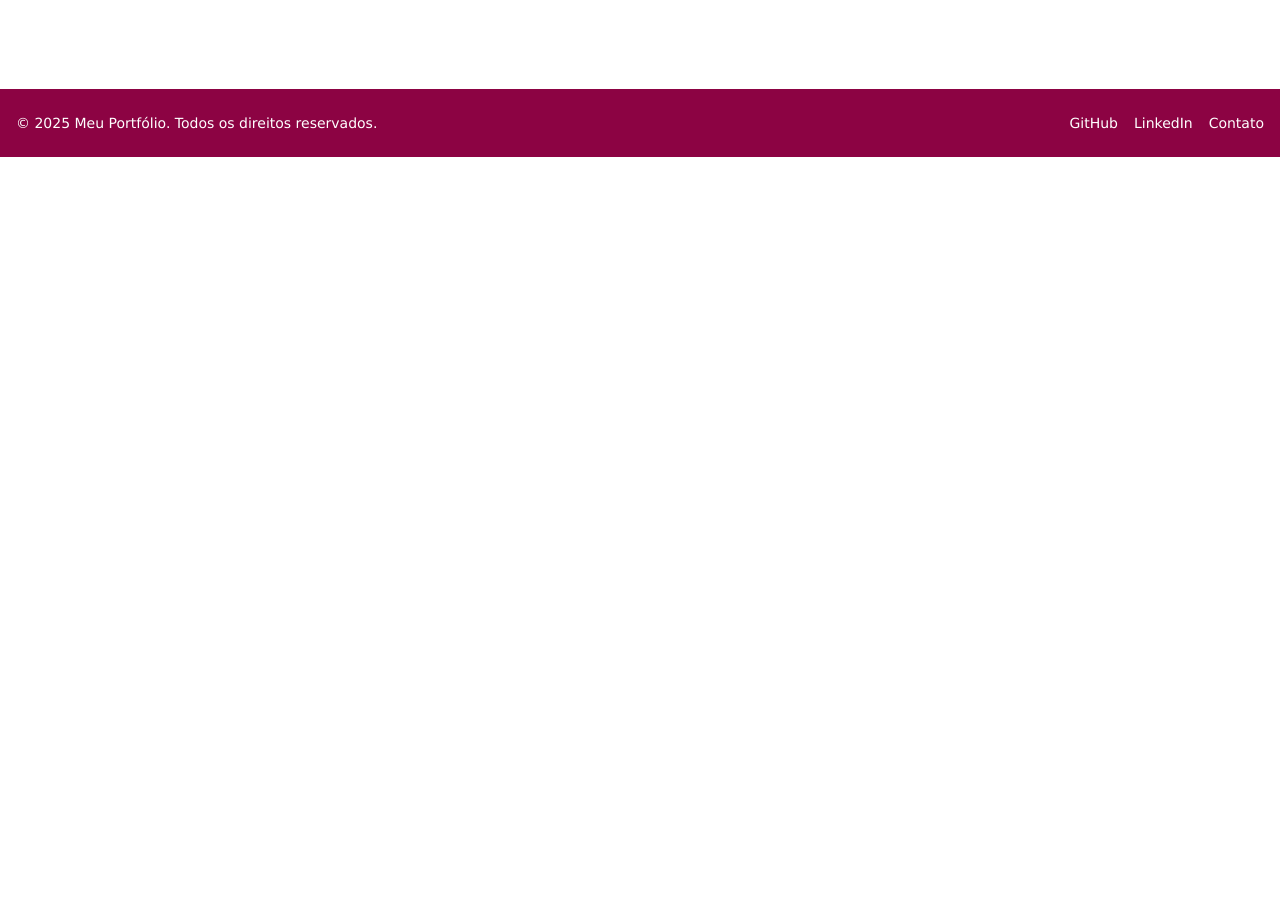
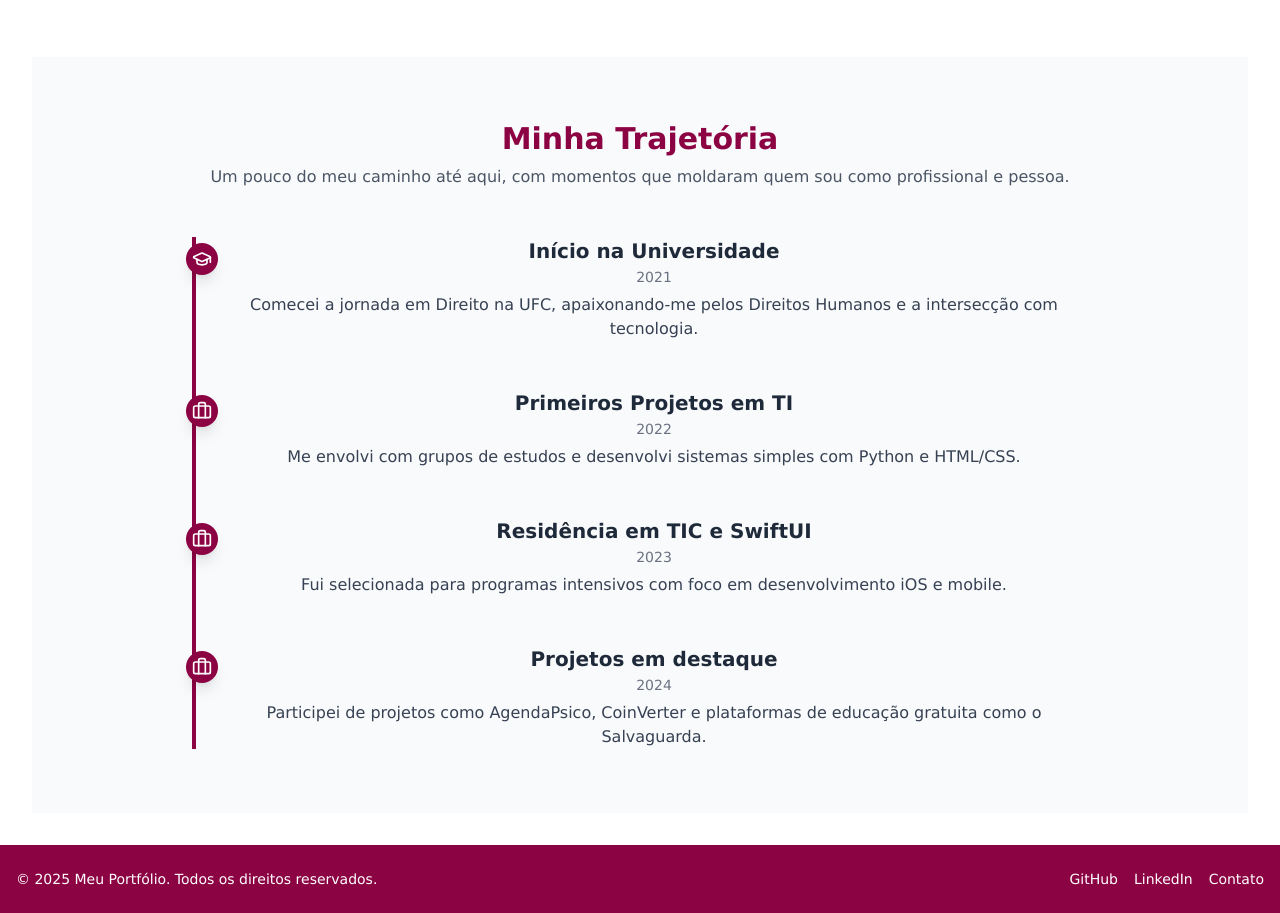
Before and after one commit to resenhandodirei/PortlariART_React-Next.js, a Next.js app: page /screens/about in a window 1280 px wide. Shown: the part 1140-2053 px from the top of the page. Before the commit the page ends 1297 px from the top, so only its background shows below. Built offline with nearby package versions, Linux system fonts and the light colour scheme.

Commit message:
feat: componente de timeline feito

```diff
--- /dev/null
+++ b/src/app/components/Timeline.tsx
@@ -0,0 +1,71 @@
+'use client'
+
+import { useEffect, useState } from 'react'
+import { motion } from 'framer-motion'
+import { Briefcase, GraduationCap } from 'lucide-react'
+
+const eventos = [
+  {
+    ano: '2021',
+    titulo: 'Início na Universidade',
+    descricao: 'Comecei a jornada em Direito na UFC, apaixonando-me pelos Direitos Humanos e a intersecção com tecnologia.',
+    icone: <GraduationCap className="w-5 h-5 text-white" />,
+  },
+  {
+    ano: '2022',
+    titulo: 'Primeiros Projetos em TI',
+    descricao: 'Me envolvi com grupos de estudos e desenvolvi sistemas simples com Python e HTML/CSS.',
+    icone: <Briefcase className="w-5 h-5 text-white" />,
+  },
+  {
+    ano: '2023',
+    titulo: 'Residência em TIC e SwiftUI',
+    descricao: 'Fui selecionada para programas intensivos com foco em desenvolvimento iOS e mobile.',
+    icone: <Briefcase className="w-5 h-5 text-white" />,
+  },
+  {
+    ano: '2024',
+    titulo: 'Projetos em destaque',
+    descricao: 'Participei de projetos como AgendaPsico, CoinVerter e plataformas de educação gratuita como o Salvaguarda.',
+    icone: <Briefcase className="w-5 h-5 text-white" />,
+  },
+]
+
+export default function Timeline() {
+  const [mostrar, setMostrar] = useState(false)
+
+  useEffect(() => {
+    setMostrar(true)
+  }, [])
+
+  return (
+    <section className="py-16 px-6 bg-gray-50" id="trajetoria">
+      <div className="max-w-4xl mx-auto text-center">
+        <h2 className="text-3xl font-semibold text-[#8C0343] mb-2">Minha Trajetória</h2>
+        <p className="text-gray-600 mb-12">
+          Um pouco do meu caminho até aqui, com momentos que moldaram quem sou como profissional e pessoa.
+        </p>
+
+        <div className="relative border-l-4 border-[#8C0343] pl-6 space-y-12">
+          {mostrar &&
+            eventos.map((evento, index) => (
+              <motion.div
+                key={index}
+                className="relative"
+                initial={{ opacity: 0, x: -40 }}
+                animate={{ opacity: 1, x: 0 }}
+                transition={{ duration: 0.5, delay: index * 0.2 }}
+              >
+                <div className="absolute -left-[34px] top-1.5 w-8 h-8 bg-[#8C0343] rounded-full flex items-center justify-center shadow-lg">
+                  {evento.icone}
+                </div>
+                <h3 className="text-xl font-bold text-gray-800">{evento.titulo}</h3>
+                <span className="text-sm text-gray-500">{evento.ano}</span>
+                <p className="text-gray-700 mt-1">{evento.descricao}</p>
+              </motion.div>
+            ))}
+        </div>
+      </div>
+    </section>
+  )
+}
--- a/src/app/screens/about/About.tsx
+++ b/src/app/screens/about/About.tsx
@@ -1,5 +1,6 @@
 import HeaderAbout from "../../components/HeaderAbout";
 import BioDetalhada from "@/app/components/BioDetalhada";
+import Timeline from "@/app/components/Timeline";
 
 import React from "react";
 
@@ -8,6 +9,7 @@ export default function About() {
     <>
     <HeaderAbout />
     <BioDetalhada />
+    <Timeline />
     </>
   );
 }
```
